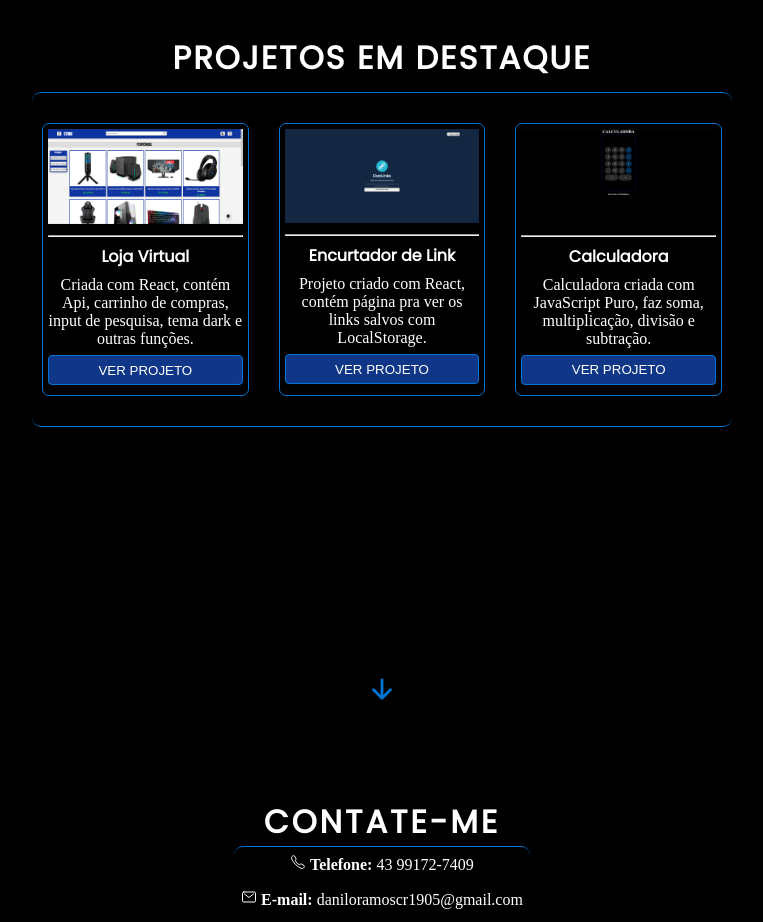
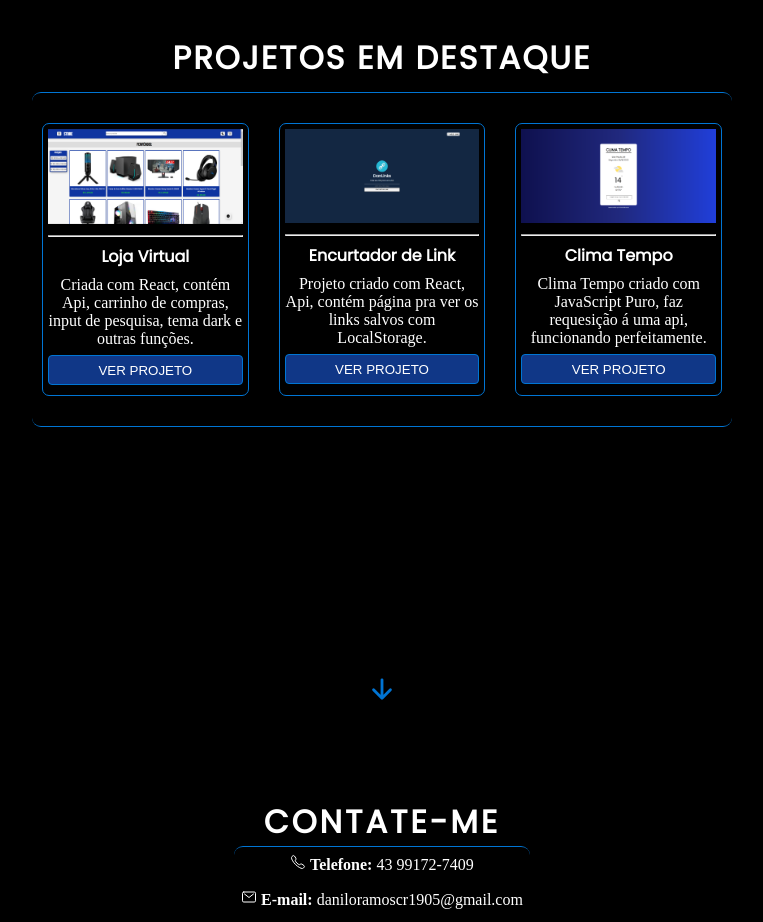
Before and after one commit to daniloramosbr/portfolio, a React (Vite) app: page / in a window 1280 px wide. Shown: the part 860-1782 px from the top of the page, without its empty margins (258-1021 px from the left). Built offline with nearby package versions, Linux system fonts and the light colour scheme.

Commit message:
update-port

```diff
--- a/src/components/project/project.jsx
+++ b/src/components/project/project.jsx
@@ -33,7 +33,7 @@ export default function Project() {
             </div>
             <div>
               <p>
-                Projeto criado com React, contém página pra ver os links salvos
+                Projeto criado com React, Api, contém página pra ver os links salvos
                 com LocalStorage.
               </p>
             </div>
@@ -41,19 +41,18 @@ export default function Project() {
           </ol>
           <ol>
             <div>
-              <img src="calcc.png" alt="calculadora" />
+              <img src="clima.png" alt="clima tempo" />
             </div>
             <hr />
             <div>
-              <h3>Calculadora</h3>
+              <h3>Clima Tempo</h3>
             </div>
             <div>
               <p>
-                Calculadora  criada com JavaScript Puro, faz soma, multiplicação,
-                divisão e subtração.
+                Clima Tempo criado com JavaScript Puro, faz requesição á uma api, funcionando perfeitamente.
               </p>
             </div>
-            <a href="https://daniloramosbr.github.io/calculadora-h.c.j/" target="blank"><button>VER PROJETO</button></a>
+            <a href="https://daniloramosbr.github.io/climaa/" target="blank"><button>VER PROJETO</button></a>
           </ol>
         </ul>
 
```
Also changed, not shown: public/calcc.png (deleted), public/clima.png (added).
